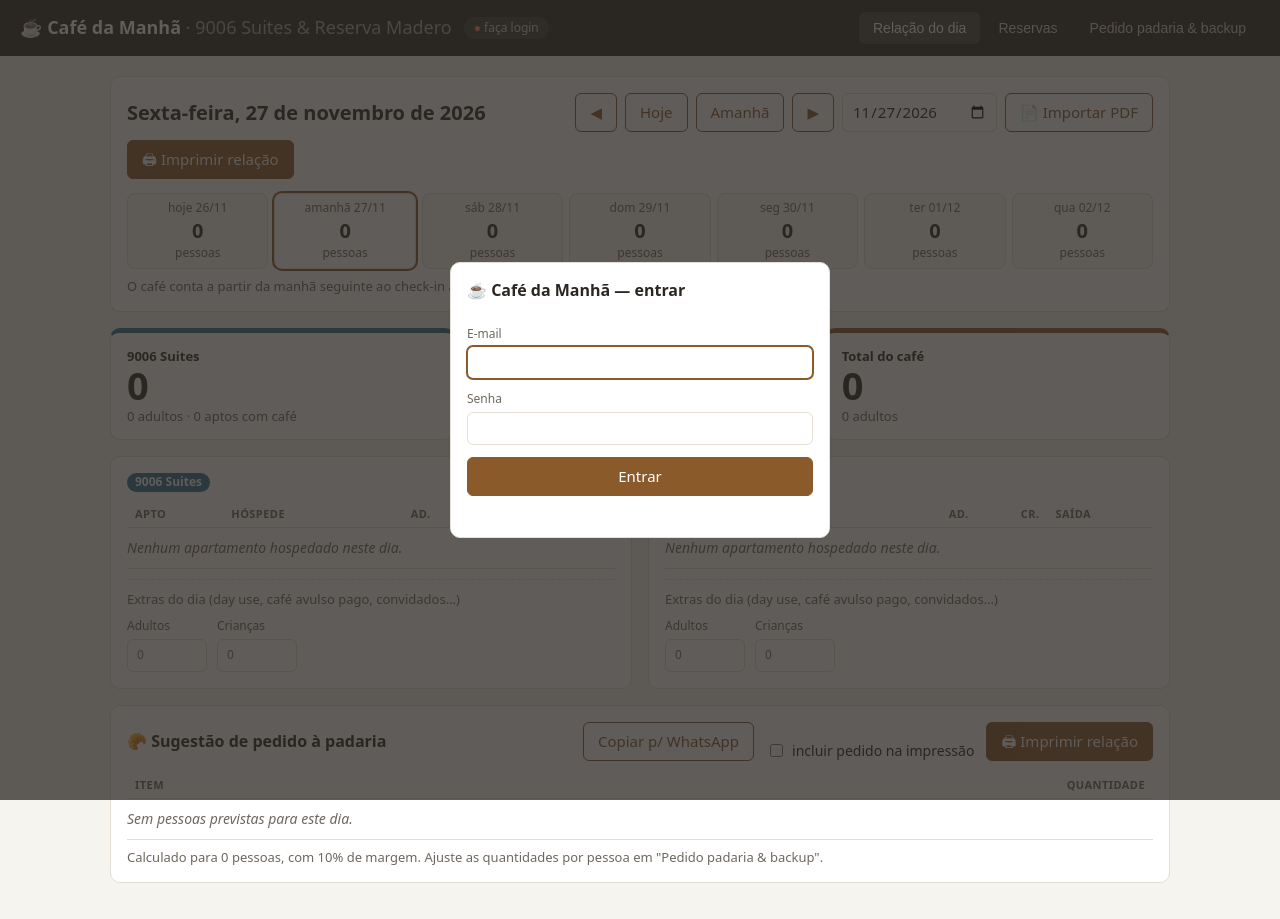
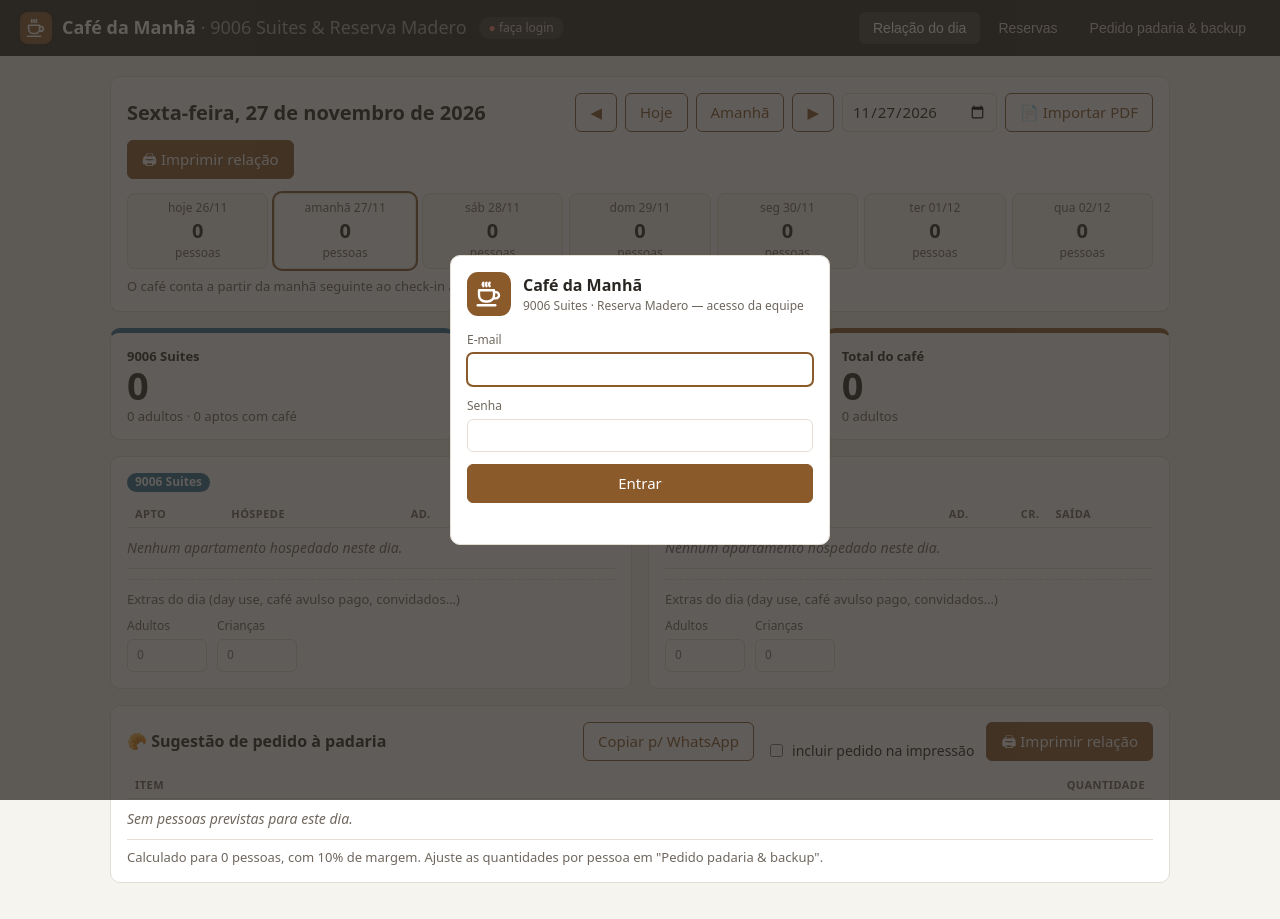
Before and after one commit to 9006suites2026/cafe-da-manha, a plain HTML site: page index.html in a window 1280 px wide. Drawn offline with Linux system fonts and the light colour scheme.

Commit message:
Ícone profissional: favicon e marca no topo e no login
Troca o emoji ☕ e o globo genérico da aba por um ícone em linha
(xícara com vapor sobre selo marrom), em SVG, usado na aba do
navegador, no cabeçalho e na tela de login.

Co-Authored-By: Claude Opus 5.5 <noreply@anthropic.com>

```diff
--- a/index.html
+++ b/index.html
@@ -9,13 +9,23 @@
 <meta name="referrer" content="no-referrer">
 <meta name="robots" content="noindex, nofollow">
 <title>Café da Manhã – Relação Diária</title>
+<link rel="icon" href="favicon.svg" type="image/svg+xml">
+<link rel="apple-touch-icon" href="favicon.svg">
+<meta name="theme-color" content="#2a2622">
 <style>
 :root{--bg:#f6f4ef;--card:#fff;--ink:#2a2622;--muted:#6f675e;--line:#e4ded4;--accent:#8a5a2b;--a9006:#2f6f8f;--amad:#5f8a2e;--danger:#b03a2e;--soft:#faf7f2}
 *{box-sizing:border-box}
 body{margin:0;font-family:system-ui,"Segoe UI",Roboto,Arial,sans-serif;background:var(--bg);color:var(--ink);font-size:15px;line-height:1.4}
 header{background:var(--ink);color:#fff;padding:12px 20px;display:flex;align-items:center;gap:12px;flex-wrap:wrap}
-header h1{font-size:18px;margin:0;font-weight:600}
-header h1 span{opacity:.6;font-weight:400}
+header h1{font-size:18px;margin:0;font-weight:600;display:flex;align-items:center;gap:10px}
+.marca{display:inline-flex;align-items:center;justify-content:center;width:32px;height:32px;border-radius:8px;background:var(--accent);color:#fff;flex:none}
+.marca svg{width:22px;height:22px}
+.marca.grande{width:44px;height:44px;border-radius:11px}
+.marca.grande svg{width:30px;height:30px}
+.login-topo{display:flex;align-items:center;gap:12px;margin-bottom:4px}
+.login-topo h2{margin:0}
+.login-topo small{display:block;color:var(--muted);font-size:12px;font-weight:400;margin-top:2px}
+header h1 .sub{opacity:.6;font-weight:400}
 .status{font-size:12px;padding:3px 10px;border-radius:999px;background:#ffffff1a;color:#d9d2c7}
 .status::before{content:"● ";color:#bbb}
 .status.ok::before{color:#7ed37e}
@@ -132,7 +142,8 @@ table.rev small{color:var(--muted);font-size:11px}
 </head>
 <body>
 <header>
-  <h1>☕ Café da Manhã <span>· 9006 Suites & Reserva Madero</span></h1>
+  <h1><span class="marca" aria-hidden="true"><svg viewBox="0 0 24 24" fill="none" stroke="currentColor" stroke-width="1.9" stroke-linecap="round" stroke-linejoin="round"><path d="M4 9h12v4a5 5 0 0 1-5 5H9a5 5 0 0 1-5-5V9z"/><path d="M16 10.5h1.5a2.5 2.5 0 0 1 0 5H16"/><path d="M7.5 3c-.7.9-.7 1.8 0 2.7M10 3c-.7.9-.7 1.8 0 2.7M12.5 3c-.7.9-.7 1.8 0 2.7"/><path d="M3 21h14"/></svg></span>
+    <span>Café da Manhã <span class="sub">· 9006 Suites & Reserva Madero</span></span></h1>
   <span class="status" id="status">modo local</span>
   <nav>
     <button data-tab="relacao" class="active">Relação do dia</button>
@@ -281,7 +292,10 @@ table.rev small{color:var(--muted);font-size:11px}
 <!-- ============ LOGIN ============ -->
 <div class="overlay" id="login" hidden>
   <form class="card" id="formLogin">
-    <h2>☕ Café da Manhã — entrar</h2>
+    <div class="login-topo">
+      <span class="marca grande" aria-hidden="true"><svg viewBox="0 0 24 24" fill="none" stroke="currentColor" stroke-width="1.9" stroke-linecap="round" stroke-linejoin="round"><path d="M4 9h12v4a5 5 0 0 1-5 5H9a5 5 0 0 1-5-5V9z"/><path d="M16 10.5h1.5a2.5 2.5 0 0 1 0 5H16"/><path d="M7.5 3c-.7.9-.7 1.8 0 2.7M10 3c-.7.9-.7 1.8 0 2.7M12.5 3c-.7.9-.7 1.8 0 2.7"/><path d="M3 21h14"/></svg></span>
+      <h2>Café da Manhã<small>9006 Suites · Reserva Madero — acesso da equipe</small></h2>
+    </div>
     <label>E-mail<input type="email" id="lEmail" required autocomplete="username"></label>
     <label>Senha<input type="password" id="lSenha" required autocomplete="current-password"></label>
     <button class="btn" type="submit" id="btnEntrar">Entrar</button>
```
Also changed, not shown: favicon.svg (added).
